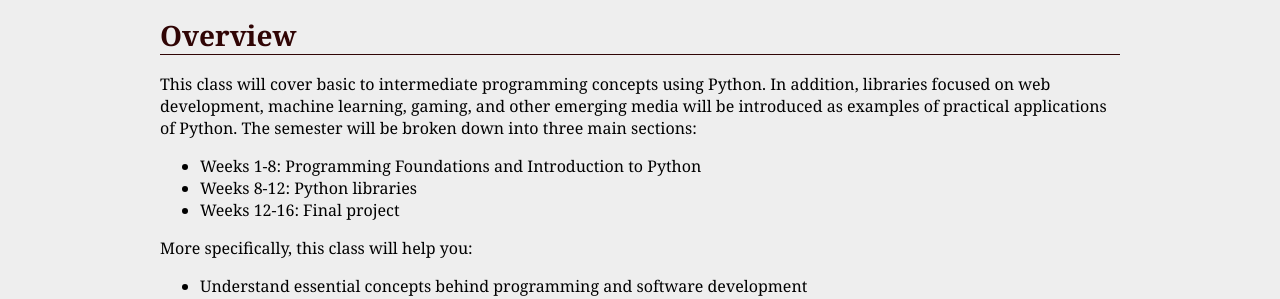
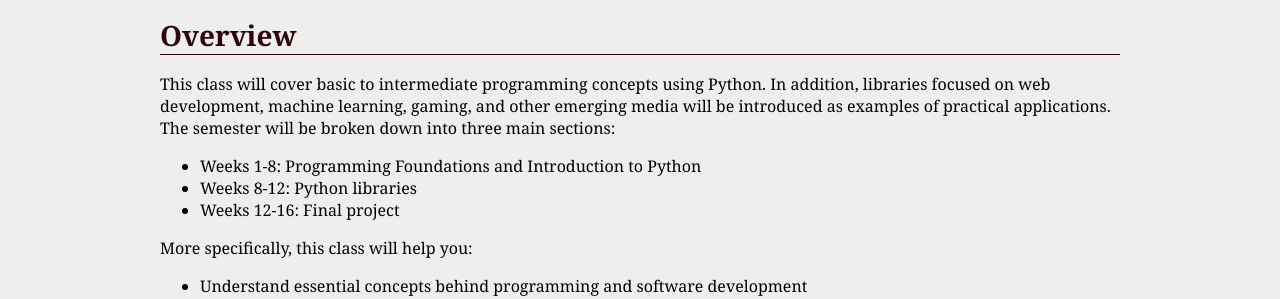
Before and after one commit to jversoza/MTEC2002, a Jekyll site: the page built from index.markdown, in a window 1280 px wide and 1400 px high. Shown: the part 245-544 px from the top of the window. Built offline with Jekyll 4.4.1, drawn with Linux system fonts in a browser that asks for light colours; Markdown is read by kramdown in place of the engine named in the settings; some of the changed lines change nothing that is shown; some of the changed text lies outside the part shown.

Commit message:
minor changes to description

```diff
--- a/index.markdown
+++ b/index.markdown
@@ -5,7 +5,7 @@
 ---
 Overview
 ====
-This class will cover basic to intermediate programming concepts using Python.  In addition, libraries focused on web development, machine learning, gaming, and other emerging media will be introduced as examples of practical applications of Python.  The semester will be broken down into three main sections:
+This class will cover basic to intermediate programming concepts using Python.  In addition, libraries focused on web development, machine learning, gaming, and other emerging media will be introduced as examples of practical applications.  The semester will be broken down into three main sections:
 
 * Weeks 1-8: Programming Foundations and Introduction to Python
 * Weeks 8-12: Python libraries
@@ -51,7 +51,7 @@
 
 Contact Information
 ====
-* email: joeversozateaches at gmail dot com
-* github: joeversozateaches
-* twitter: joeversozateaches
+* email:
+* github:
+* twitter:
 * office hours:
```
